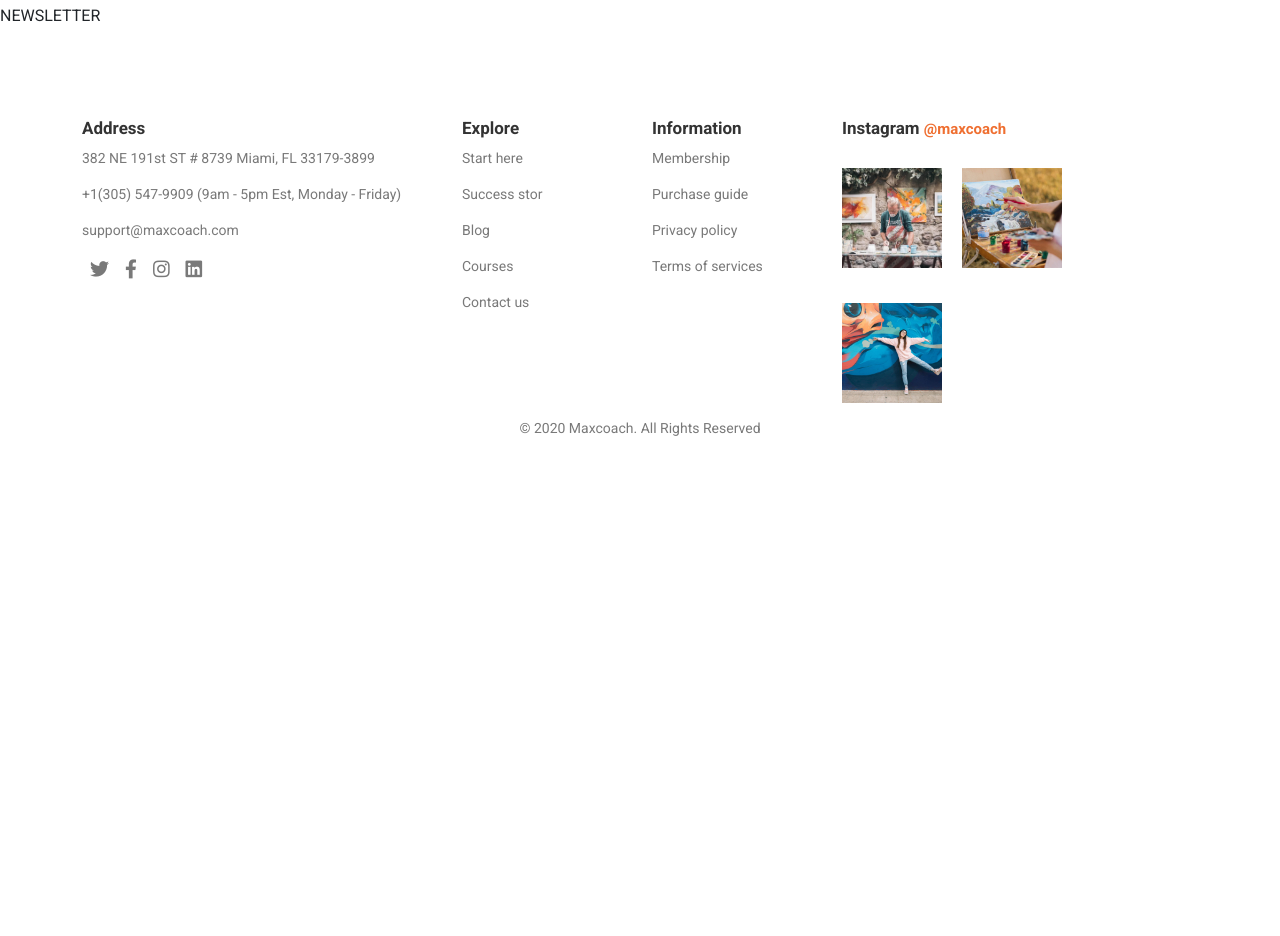
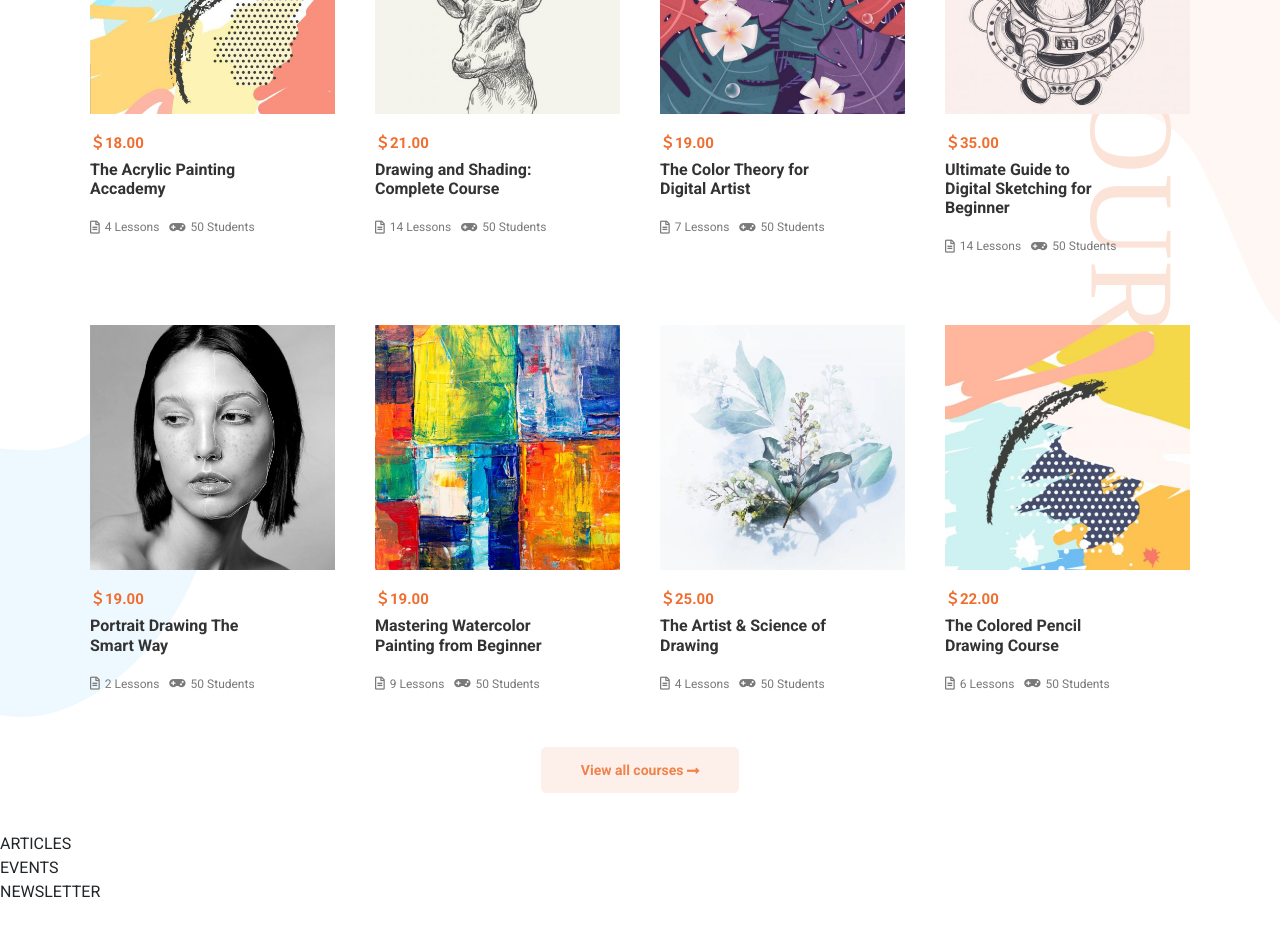
Before and after one commit to AndreaCasentini93/proj-html-vuejs, a Vue app: page / in a window 1280 px wide. Shown: the part 3140-4076 px from the top of the page. Before the commit the page ends 3615 px from the top, so only its background shows below. Built offline with nearby package versions, Linux system fonts and the light colour scheme; a small style sheet from the web is missing.

Commit message:
Courses and Cards Complete

```diff
--- a/src/components/Card.vue
+++ b/src/components/Card.vue
@@ -1,6 +1,12 @@
 <template>
     <div class="single_card">
-        Card
+        <img :src="card.image" :alt="card.title">
+        <h5>&#xFF04;{{ card.subTitle }}</h5>
+        <h4>{{ card.title }}</h4>
+        <div class="d-flex align-items-center icon_box">
+            <i :class="card.classIcon1"></i><span>{{ card.textIcon1 }}</span>
+            <i :class="card.classIcon2"></i><span>{{ card.textIcon2 }}</span>
+        </div>
     </div>
 </template>
 
@@ -21,7 +27,41 @@ export default {
     .courses_cards {
 
         .single_card {
-            color: red;
+            padding: 35px 20px;
+
+            img {
+                max-width: 100%;
+                margin-bottom: 20px;
+            }
+
+            h5 {
+                font-size: 15px;
+                font-weight: 700;
+                color: $ashtag-color;
+            }
+
+            h4 {
+                width: 70%;
+                margin-bottom: 20px;
+                font-size: 16px;
+                font-weight: 700;
+                color: $sub-title-color;
+            }
+
+            .icon_box {
+                font-size: 12px;
+                vertical-align: middle;
+                color: $base-color;
+
+                i {
+                    margin-right: 5px;
+                    font-size: 13px;
+                }
+
+                span {
+                    margin-right: 10px;
+                }
+            }
         }
 
     }
--- a/src/components/Courses.vue
+++ b/src/components/Courses.vue
@@ -16,12 +16,12 @@
 
             <!-- CARDS -->
             <div class="row courses_cards">
-                <Card v-for="card,index in cards" :key="index" class="col-12 col-md-6 col-lg-3" :card="sindleCard"/>
+                <Card v-for="singleCard,index in cards" :key="index" class="col-12 col-md-6 col-lg-3" :card="singleCard"/>
             </div>
             <!-- /CARDS -->
 
             <!-- BUTTON -->
-            <div class="text-center">
+            <div class="text-center button_box">
                 <a href="#" class="btn_type_3">View all courses <i class="fas fa-long-arrow-alt-right"></i></a>
             </div>
             <!-- /BUTTON -->
@@ -43,58 +43,74 @@ export default {
                 {
                     title: 'The Acrylic Painting Accademy',
                     image: require('../assets/images/artist-course-08-480x480.jpg'),
-                    price: '&#x24;18.00',
+                    subTitle: '18.00',
                     classIcon1: 'far fa-file-alt',
                     classIcon2: 'fas fa-gamepad',
+                    textIcon1: '4 Lessons',
+                    textIcon2: '50 Students'
                 },
                 {
                     title: 'Drawing and Shading: Complete Course',
                     image: require('../assets/images/artist-course-07-480x480.jpg'),
-                    price: '&#x24;21.00',
+                    subTitle: '21.00',
                     classIcon1: 'far fa-file-alt',
                     classIcon2: 'fas fa-gamepad',
+                    textIcon1: '14 Lessons',
+                    textIcon2: '50 Students'
                 },
                 {
                     title: 'The Color Theory for Digital Artist',
                     image: require('../assets/images/artist-course-06-480x480.jpg'),
-                    price: '&#x24;19.00',
+                    subTitle: '19.00',
                     classIcon1: 'far fa-file-alt',
                     classIcon2: 'fas fa-gamepad',
+                    textIcon1: '7 Lessons',
+                    textIcon2: '50 Students'
                 },
                 {
                     title: 'Ultimate Guide to Digital Sketching for Beginner',
                     image: require('../assets/images/artist-course-05-480x480.jpg'),
-                    price: '&#x24;35.00',
+                    subTitle: '35.00',
                     classIcon1: 'far fa-file-alt',
                     classIcon2: 'fas fa-gamepad',
+                    textIcon1: '14 Lessons',
+                    textIcon2: '50 Students'
                 },
                 {
                     title: 'Portrait Drawing The Smart Way',
                     image: require('../assets/images/artist-course-04-480x480.jpg'),
-                    price: '&#x24;19.00',
+                    subTitle: '19.00',
                     classIcon1: 'far fa-file-alt',
                     classIcon2: 'fas fa-gamepad',
+                    textIcon1: '2 Lessons',
+                    textIcon2: '50 Students'
                 },
                 {
                     title: 'Mastering Watercolor Painting from Beginner',
                     image: require('../assets/images/artist-course-03-480x480.jpg'),
-                    price: '&#x24;19.00',
+                    subTitle: '19.00',
                     classIcon1: 'far fa-file-alt',
                     classIcon2: 'fas fa-gamepad',
+                    textIcon1: '9 Lessons',
+                    textIcon2: '50 Students'
                 },
                 {
                     title: 'The Artist & Science of Drawing',
                     image: require('../assets/images/artist-course-02-480x480.jpg'),
-                    price: '&#x24;25.00',
+                    subTitle: '25.00',
                     classIcon1: 'far fa-file-alt',
                     classIcon2: 'fas fa-gamepad',
+                    textIcon1: '4 Lessons',
+                    textIcon2: '50 Students'
                 },
                 {
                     title: 'The Colored Pencil Drawing Course',
                     image: require('../assets/images/artist-course-01-480x480.jpg'),
-                    price: '&#x24;22.00',
+                    subTitle: '22.00',
                     classIcon1: 'far fa-file-alt',
                     classIcon2: 'fas fa-gamepad',
+                    textIcon1: '6 Lessons',
+                    textIcon2: '50 Students'
                 }
             ]
         }
@@ -113,21 +129,23 @@ export default {
         & > img {
             position: absolute;
             width: 400px;
+            z-index: -1;
         }
 
         .text_decoration {
             position: absolute;
-            top: 55%;
-            right: -8%;
+            top: 45%;
+            right: -9.5%;
             text-transform: uppercase;
-            font-size: 100px;
+            font-size: 120px;
             font-family: $decoration-font;
-            color: lighten($ashtag-color, 30%);
+            color: lighten($ashtag-color, 35%);
             transform: rotate(90deg);
+            z-index: -1;
         }
 
         .form_2_1 {
-            bottom: 0;
+            bottom: 10%;
             left: -15%;
             filter: invert(100%) brightness(150%);
             transform: rotate(10deg);
@@ -153,8 +171,11 @@ export default {
             }
         }
 
-        div {
+        .button_box {
+            margin-top: 30px;
+
             .btn_type_3 {
+
                 i {
                     vertical-align: middle;
                 }
@@ -168,5 +189,24 @@ export default {
             display: none !important;
         }
 
+        h2 {
+            font-size: 30px !important;
+        }
+
+        h3 {
+            font-size: 20px !important;
+        }
+
+        h4 {
+            font-size: 13px !important;
+        }
+
+        h5 {
+            font-size: 12px !important;
+        }
+
+        p {
+            font-size: 11px !important;
+        }
     }
 </style>
```
